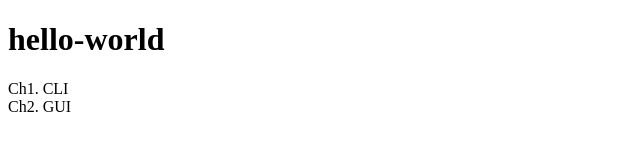
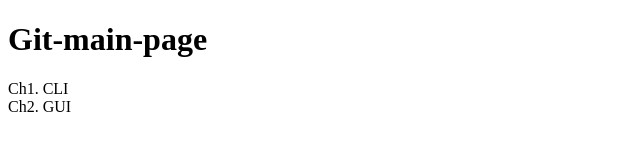
Before and after one commit to devyreal/Git, a plain HTML site: page index.html in a window 1280 px wide. Shown: the whole page, without its empty margins (0-640 px from the left). Drawn offline with Linux system fonts and the light colour scheme.

Commit message:
메인 페이지 생성

```diff
--- a/index.html
+++ b/index.html
@@ -6,7 +6,7 @@
     <title>Git</title>
 </head>
 <body>
-    <h1>hello-world</h1>
+    <h1>Git-main-page</h1>
     <div>Ch1. CLI</div>
     <div>Ch2. GUI</div>
 </body>
```
